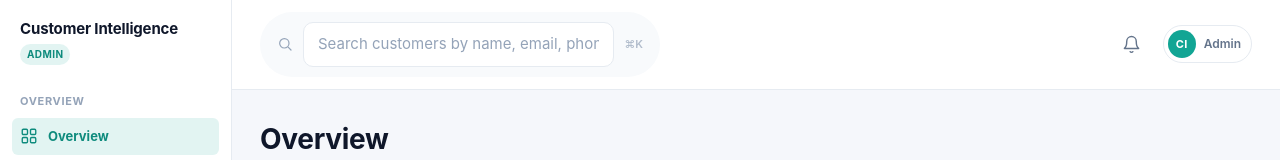
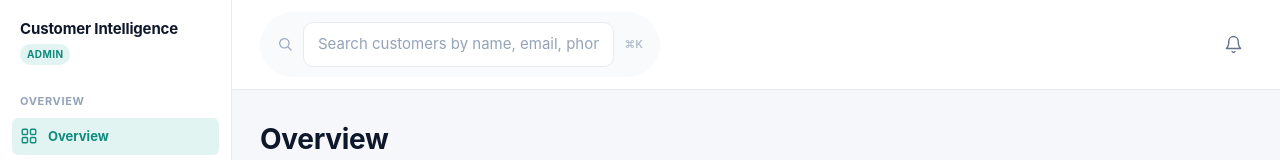
Before and after one commit to hendraMITdev/cust-platform-17aug, a website with bundled scripts: page public/index.html in a window 1280 px wide. Shown: the top 160 px of the page. Built offline with nearby package versions, Linux system fonts and the light colour scheme; files whose address does not match are found by name.

Commit message:
ui: remove non-functional user-chip avatar (no auth system behind it); keep functional bell activity feed

```diff
--- a/public/index.html
+++ b/public/index.html
@@ -88,10 +88,6 @@
               <ul id="activityList"></ul>
               <p class="activity-empty" id="activityEmpty">No activity yet — try a search.</p>
             </div>
-          </div>
-          <div class="user-chip">
-            <span class="avatar">CI</span>
-            <span class="user-chip-label">Admin</span>
           </div>
         </div>
       </header>
```
